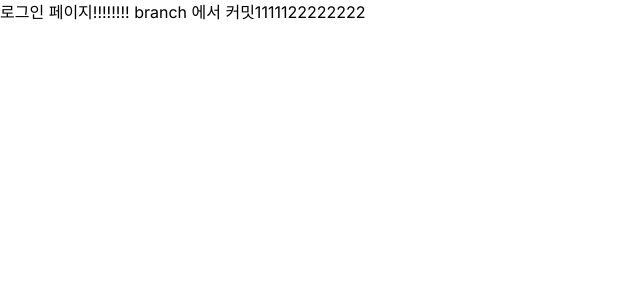
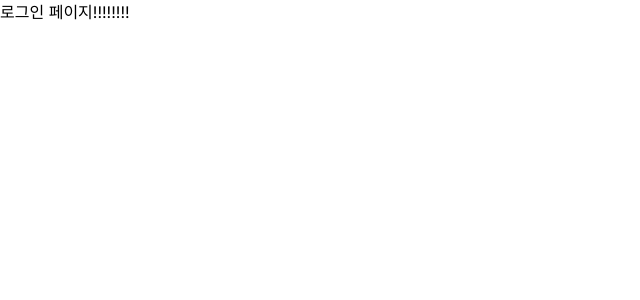
Before and after one commit to jiwoo0329/test, a Next.js app: page /signin in a window 1280 px wide. Shown: the top 300 px of the page, without its empty margins (0-640 px from the left). Built offline with nearby package versions, Linux system fonts and the light colour scheme.

Commit message:
Revert "test: 브랜치 에서 커밋"
This reverts commit 63326f65ab8594fbd3ccd9dfa256a0d340b97625.

```diff
--- a/src/app/signin/page.js
+++ b/src/app/signin/page.js
@@ -1,7 +1,7 @@
 export default function signin() {
     return(
         <div>
-            로그인 페이지!!!!!!!! branch 에서 커밋1111122222222
+            로그인 페이지!!!!!!!!
         </div>
     )
 }
```
